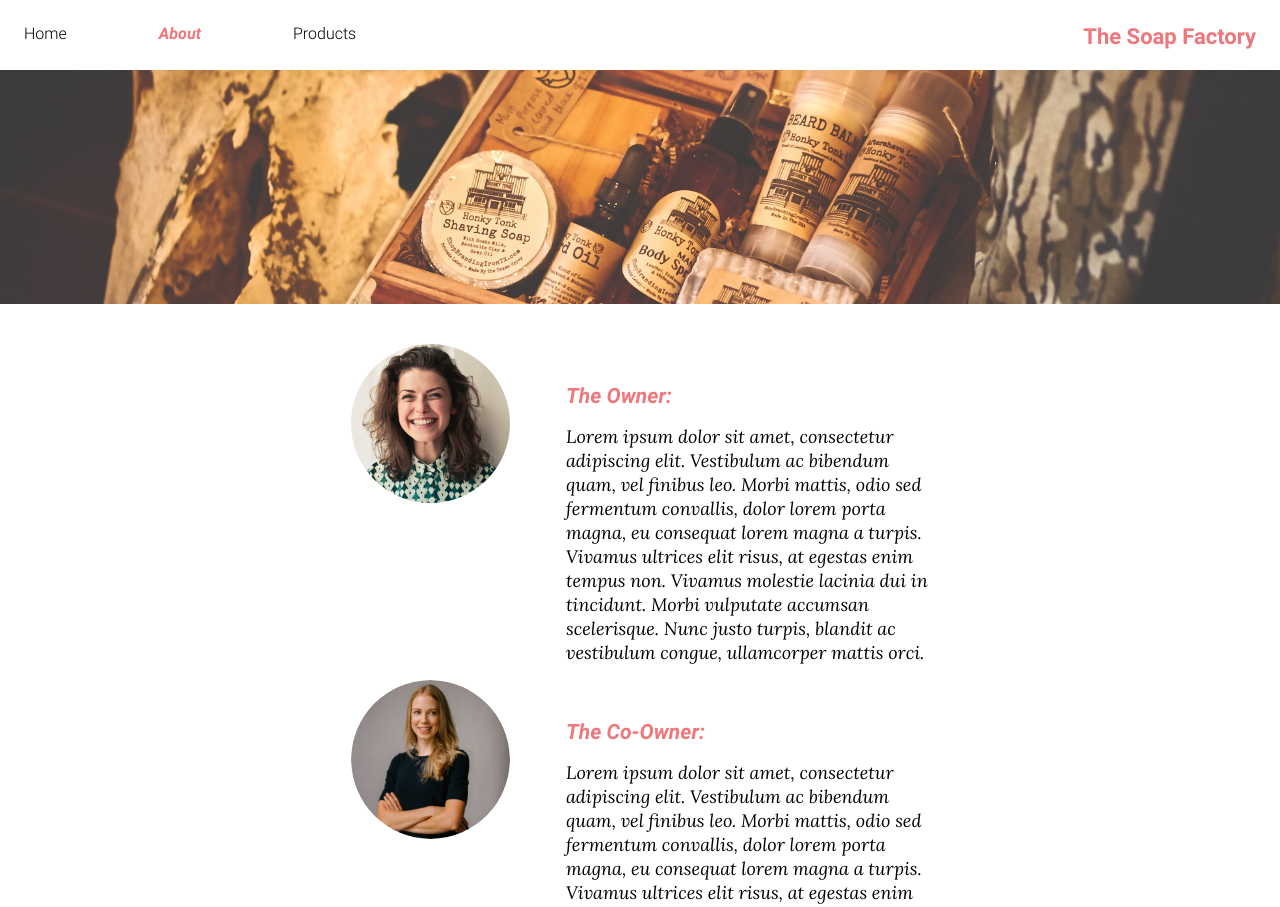
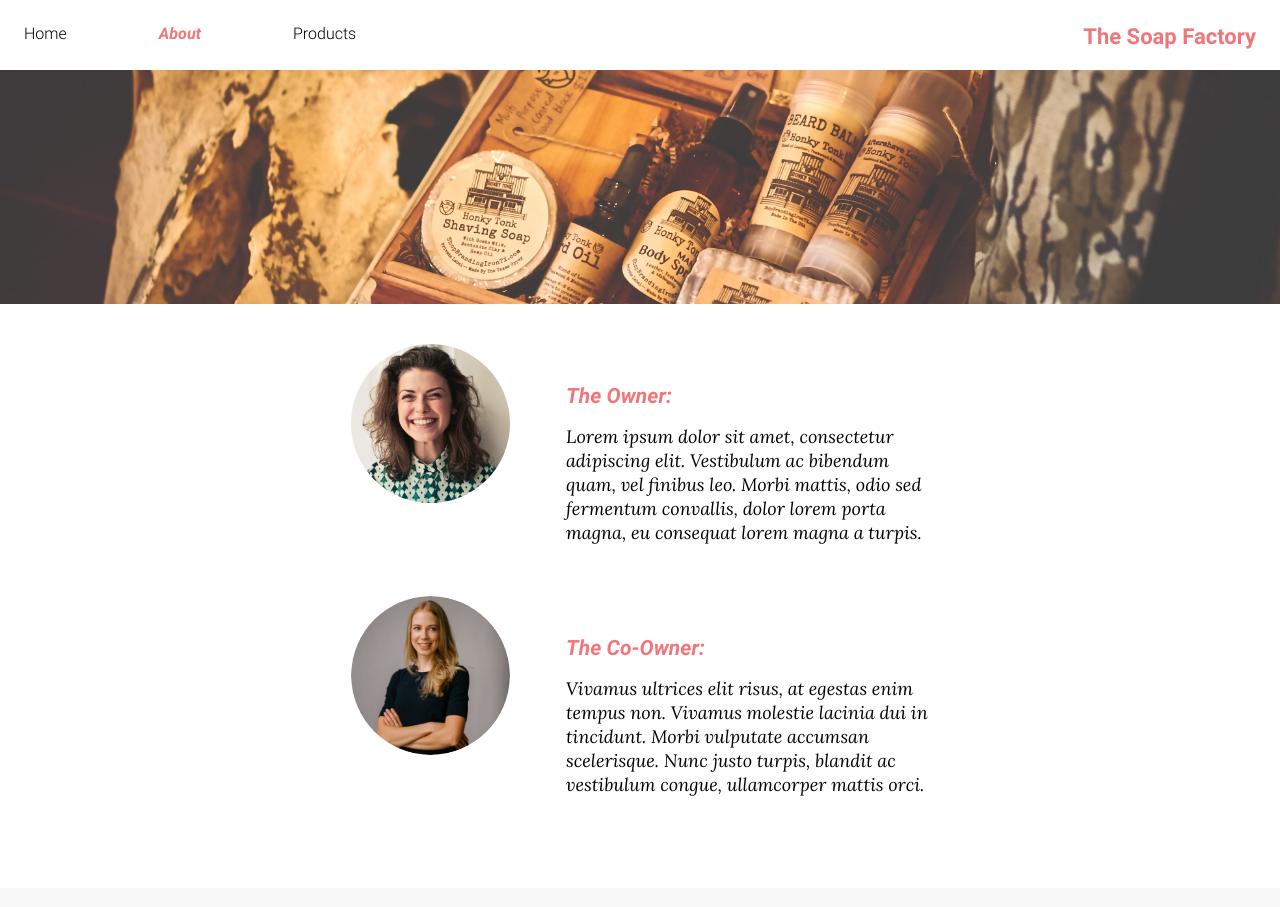
Before and after one commit to tstreets/n322_n423-next-app, a Next.js app: page /about in a window 1280 px wide. Shown: the top 907 px of the page. Built offline with nearby package versions, Linux system fonts and the light colour scheme.

Commit message:
Updated site to use reusable components

```diff
--- /dev/null
+++ b/src/components/List.js
@@ -0,0 +1,28 @@
+import React from 'react';
+import ListStyles from '../styles/List.module.css';
+
+function List({ children }) {
+	return (
+		<>
+			<section className={ListStyles.list}>{children}</section>
+		</>
+	);
+}
+
+export function ListItem({ image, header, text }) {
+	return (
+		<>
+			<div className={ListStyles.item}>
+				<div className={ListStyles.image}>
+					<img src={image} />
+				</div>
+				<div className={ListStyles.text}>
+					<h4>{header}:</h4>
+					<p>{text}</p>
+				</div>
+			</div>
+		</>
+	);
+}
+
+export default List;
--- a/src/pages/about.js
+++ b/src/pages/about.js
@@ -1,39 +1,22 @@
 import React from 'react';
-import ListStyles from '../styles/List.module.css';
+import List, { ListItem } from '../components/List';
 
 export default function AboutPage() {
 	return (
 		<>
-			<section className={ListStyles.list}>
-				<div className={ListStyles.item}>
-					<div className={ListStyles.image}>
-						<img src='/images/owner.jpg' />
-					</div>
-					<div className={ListStyles.text}>
-						<h4>The Owner:</h4>
-						<p>
-							Lorem ipsum dolor sit amet, consectetur adipiscing elit. Vestibulum ac bibendum quam, vel finibus leo. Morbi
-							mattis, odio sed fermentum convallis, dolor lorem porta magna, eu consequat lorem magna a turpis. Vivamus
-							ultrices elit risus, at egestas enim tempus non. Vivamus molestie lacinia dui in tincidunt. Morbi vulputate
-							accumsan scelerisque. Nunc justo turpis, blandit ac vestibulum congue, ullamcorper mattis orci.
-						</p>
-					</div>
-				</div>
-				<div className={ListStyles.item}>
-					<div className={ListStyles.image}>
-						<img src='/images/co-owner.png' />
-					</div>
-					<div className={ListStyles.text}>
-						<h4>The Co-Owner:</h4>
-						<p>
-							Lorem ipsum dolor sit amet, consectetur adipiscing elit. Vestibulum ac bibendum quam, vel finibus leo. Morbi
-							mattis, odio sed fermentum convallis, dolor lorem porta magna, eu consequat lorem magna a turpis. Vivamus
-							ultrices elit risus, at egestas enim tempus non. Vivamus molestie lacinia dui in tincidunt. Morbi vulputate
-							accumsan scelerisque. Nunc justo turpis, blandit ac vestibulum congue, ullamcorper mattis orci.
-						</p>
-					</div>
-				</div>
-			</section>
+			<List>
+				<ListItem
+					image='/images/owner.jpg'
+					header='The Owner'
+					text='Lorem ipsum dolor sit amet, consectetur adipiscing elit. Vestibulum ac bibendum quam, vel finibus leo. Morbi mattis, odio sed fermentum convallis, dolor lorem porta magna, eu consequat lorem magna a turpis.'
+				/>
+
+				<ListItem
+					image='/images/co-owner.png'
+					header='The Co-Owner'
+					text='Vivamus ultrices elit risus, at egestas enim tempus non. Vivamus molestie lacinia dui in tincidunt. Morbi vulputate accumsan scelerisque. Nunc justo turpis, blandit ac vestibulum congue, ullamcorper mattis orci.'
+				/>
+			</List>
 		</>
 	);
 }
```
